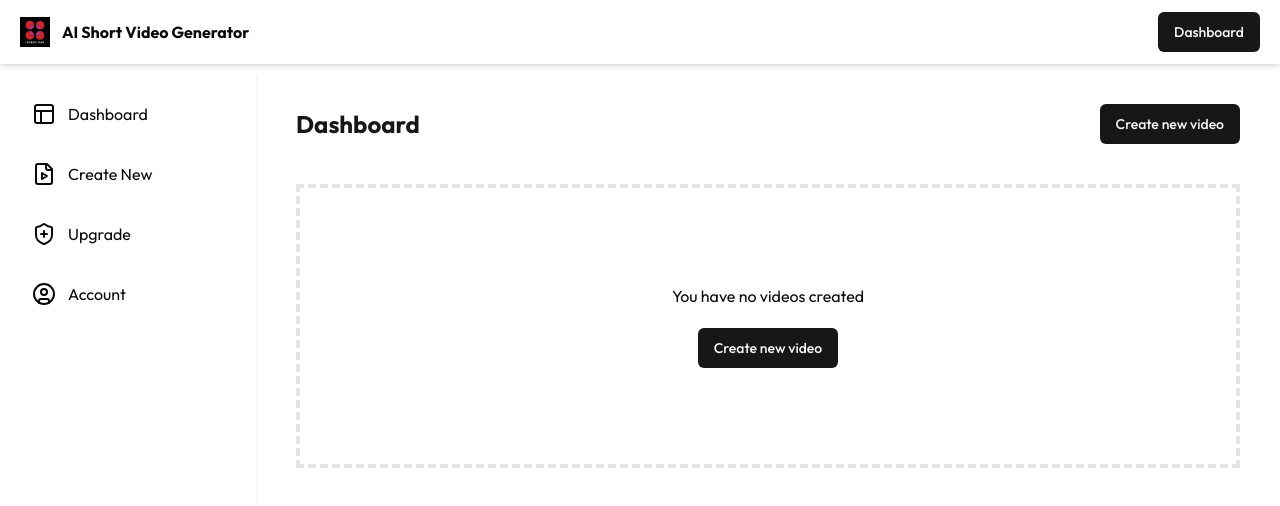
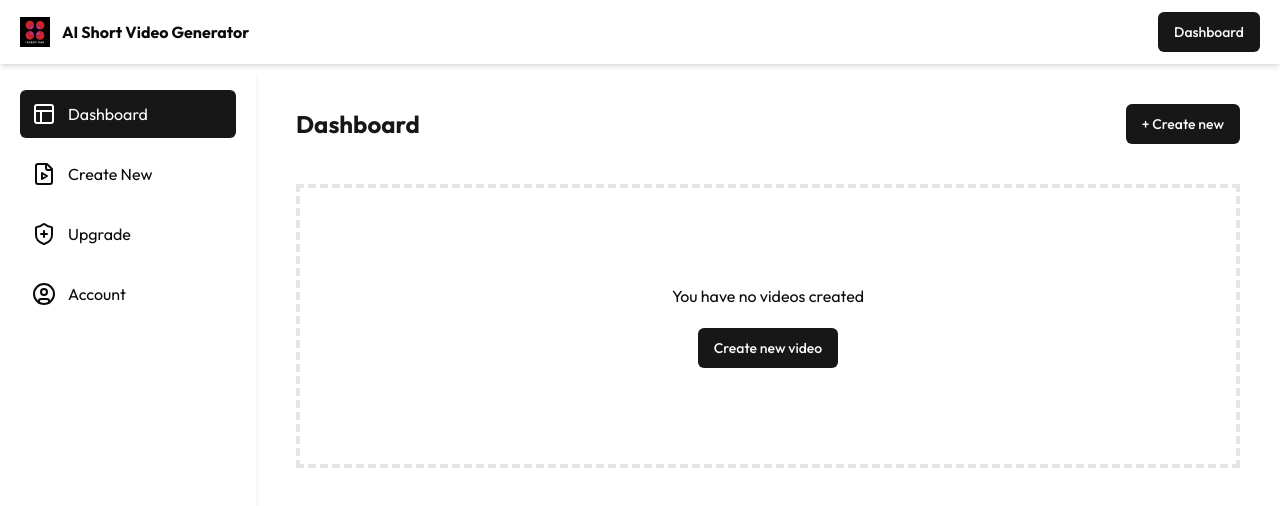
Before and after one commit to devansharyan123/Video-Generator, a Next.js app in the folder ai-short-video-generator/: page /dashboard in a window 1280 px wide. Shown: the top 506 px of the page. Built offline with nearby package versions, Linux system fonts and the light colour scheme; no server answers.

Commit message:
dashboard created

```diff
--- a/ai-short-video-generator/app/dashboard/components/SideNav.jsx
+++ b/ai-short-video-generator/app/dashboard/components/SideNav.jsx
@@ -1,5 +1,7 @@
+"use client";
 import { CircleUser, FileVideo, PanelsTopLeft, ShieldPlus } from 'lucide-react'
 import Link from 'next/link'
+import { usePathname } from 'next/navigation'
 import React from 'react'
 
 function SideNav() {
@@ -29,13 +31,16 @@ function SideNav() {
       icon : CircleUser
     }
   ]
+  const path = usePathname()
+  console.log(path)
   return (
     <div>
       <div className='w-64 h-screen shadow-md p-5'>
         <div className='grid gap-3'>
      {MenuOption.map((item,index) => (
            <Link href={item.path} key={index}>
-            <div className='flex items-center gap-3 p-3 hover:bg-primary hover:text-white rounded-md'>
+            <div className={`flex items-center gap-3 p-3 hover:bg-primary hover:text-white rounded-md
+              ${path==item.path&&'bg-primary text-white'}`}>
               <item.icon />
               {item.name}
             </div>
--- a/ai-short-video-generator/app/dashboard/page.jsx
+++ b/ai-short-video-generator/app/dashboard/page.jsx
@@ -10,7 +10,7 @@ function Dashboard() {
     <div className='flex justify-between items-center'>
         <div className='font-bold text-2xl text-primary'>Dashboard</div>
         <Link href='/dashboard/create-new'>
-    <Button >Create new video</Button>
+    <Button > + Create new</Button>
     </Link>
     </div>
     {videoList.length ==  0 &&<div>
```
